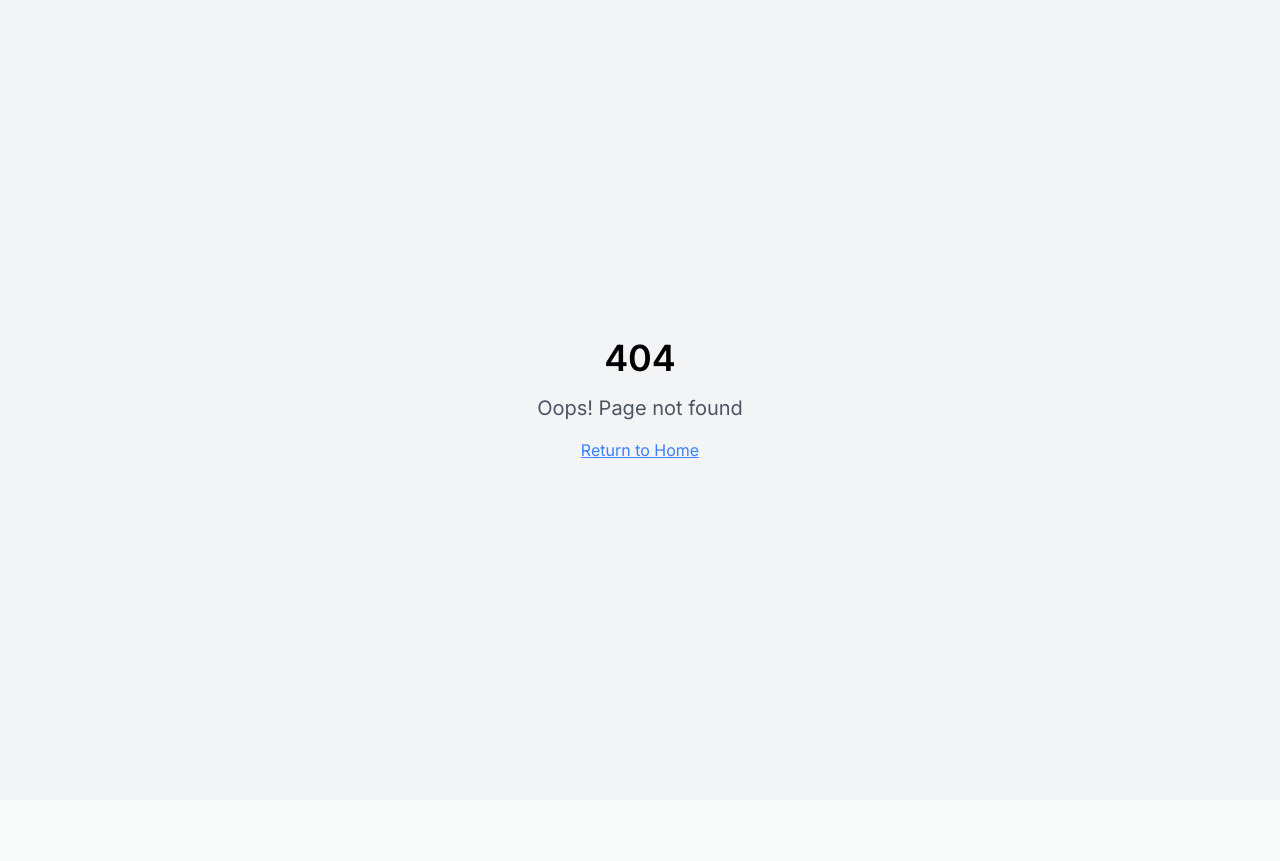
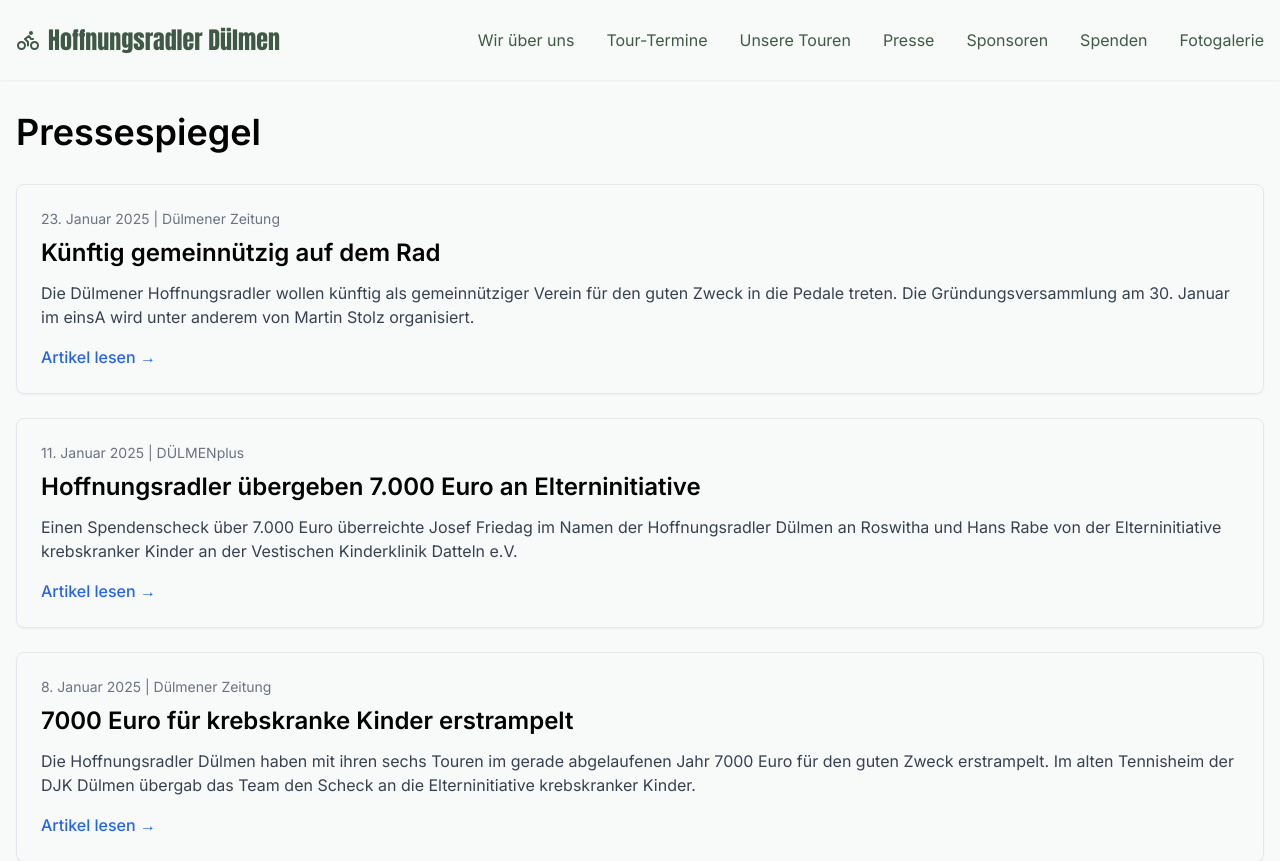
Before and after one commit to revalenz-gmbh/hoffnungsradler-duelmen, a React (Vite) app: page /presse in a window 1280 px wide. Before the commit this address had no page. Shown: the top 861 px of the page. Before the commit the page ends 800 px from the top, so only its background shows below. Built offline with nearby package versions, Linux system fonts and the light colour scheme.

Commit message:
Pressemeldungen

```diff
--- a/src/App.tsx
+++ b/src/App.tsx
@@ -2,7 +2,8 @@ import { Toaster } from "@/components/ui/toaster";
 import { Toaster as Sonner } from "@/components/ui/sonner";
 import { TooltipProvider } from "@/components/ui/tooltip";
 import { QueryClient, QueryClientProvider } from "@tanstack/react-query";
-import { BrowserRouter, Routes, Route } from "react-router-dom";
+import { BrowserRouter as Router, Routes, Route } from "react-router-dom";
+import Header from './components/Header';
 import Index from "./pages/Index";
 import UeberUns from "./pages/UeberUns";
 import TourTermine from "./pages/TourTermine";
@@ -13,6 +14,7 @@ import NotFound from "./pages/NotFound";
 import Datenschutz from "./pages/Datenschutz";
 import Impressum from "./pages/Impressum";
 import Medienhinweis from "./pages/Medienhinweis";
+import Presse from './pages/Presse';
 const queryClient = new QueryClient();
 
 const App = () => (
@@ -20,9 +22,12 @@ const App = () => (
     <TooltipProvider>
       <Toaster />
       <Sonner />
-      <BrowserRouter>
+      <Router>
+        <Header />
+        <main className="mt-20">
           <Routes>
             <Route path="/" element={<Index />} />
+            <Route path="/presse" element={<Presse />} />
             <Route path="/ueber-uns" element={<UeberUns />} />
             <Route path="/tour-termine" element={<TourTermine />} />
             <Route path="/unsere-touren" element={<UnsereTouren />} />
@@ -34,7 +39,8 @@ const App = () => (
             {/* ADD ALL CUSTOM ROUTES ABOVE THE CATCH-ALL "*" ROUTE */}
             <Route path="*" element={<NotFound />} />
           </Routes>
-      </BrowserRouter>
+        </main>
+      </Router>
     </TooltipProvider>
   </QueryClientProvider>
 );
--- a/src/components/Header.tsx
+++ b/src/components/Header.tsx
@@ -9,7 +9,7 @@ const Header = () => {
     { name: "Wir über uns", path: "/ueber-uns" },
     { name: "Tour-Termine", path: "/tour-termine" },
     { name: "Unsere Touren", path: "/unsere-touren" },
-    { name: "Presse", path: "#presse" },
+    { name: "Presse", path: "/presse" },
     { name: "Sponsoren", path: "/sponsoren" },
     { name: "Spenden", path: "/spenden" },
     {
--- /dev/null
+++ b/src/pages/Presse.tsx
@@ -0,0 +1,77 @@
+import React from 'react';
+import { Card, CardContent } from "@/components/ui/card";
+
+const Presse = () => {
+  const pressArticles = [
+    {
+      date: "23. Januar 2025",
+      title: "Künftig gemeinnützig auf dem Rad",
+      source: "Dülmener Zeitung",
+      excerpt: "Die Dülmener Hoffnungsradler wollen künftig als gemeinnütziger Verein für den guten Zweck in die Pedale treten. Die Gründungsversammlung am 30. Januar im einsA wird unter anderem von Martin Stolz organisiert.",
+      link: "https://www.dzonline.de/sport/lokalsport/kuenftig-gemeinnuetzig-auf-dem-rad-3233070",
+    },
+    {
+      date: "11. Januar 2025",
+      title: "Hoffnungsradler übergeben 7.000 Euro an Elterninitiative",
+      source: "DÜLMENplus",
+      excerpt: "Einen Spendenscheck über 7.000 Euro überreichte Josef Friedag im Namen der Hoffnungsradler Dülmen an Roswitha und Hans Rabe von der Elterninitiative krebskranker Kinder an der Vestischen Kinderklinik Datteln e.V.",
+      link: "https://duelmenplus.de/hoffnungsradler-uebergeben-7-000-euro-an-elterninitiative/",
+    },
+    {
+      date: "8. Januar 2025",
+      title: "7000 Euro für krebskranke Kinder erstrampelt",
+      source: "Dülmener Zeitung",
+      excerpt: "Die Hoffnungsradler Dülmen haben mit ihren sechs Touren im gerade abgelaufenen Jahr 7000 Euro für den guten Zweck erstrampelt. Im alten Tennisheim der DJK Dülmen übergab das Team den Scheck an die Elterninitiative krebskranker Kinder.",
+      link: "https://www.dzonline.de/sport/lokalsport/7000-euro-fuer-krebskranke-kinder-erstrampelt-3223224",
+    },
+    {
+      date: "22. November 2023",
+      title: "Hoffnungsradler Dülmen überreichten riesige Spende",
+      source: "DÜLMENplus",
+      excerpt: "Über eine Spende von 13.000 Euro freuten sich Vertreter der 'Elterninitiative krebskranker Kinder an der Vestischen Kinderklinik Datteln e.V.'. Das Geld stammt von der Jubiläumstour und weiteren Sponsoren.",
+      link: "https://duelmenplus.de/hoffnungsradler-duelmen-ueberreichten-riesige-spende/",
+    },
+    {
+      date: "7. April 2023",
+      title: "Hoffnungsradler Dülmen begrüßen Vertreter der Elterninitiative",
+      source: "Elterninitiative Datteln",
+      excerpt: "Gemeinsamer Start zum 'abstrampeln' für den guten Zweck mit Bürgermeister Carsten Hövekamp und Vertretern der Elterninitiative krebskranker Kinder.",
+      link: "https://www.elterninitiative-datteln.de/2023/04/07/hoffnungsradler-begrüßen-vertreter-der-elterninitiative/",
+    },
+    {
+      date: "22. März 2023",
+      title: "Jubiläum '20 Jahre Hoffnungsradler Dülmen für krebskranke Kinder'",
+      source: "DÜLMENplus",
+      excerpt: "Über 71.000 Euro für krebskranke Kinder sind in den vergangenen 19 Jahren bei den Rennradtouren der 'Hoffnungsradler Dülmen' zusammengekommen. Karfreitag startet das diesjährige Programm mit acht Touren.",
+      link: "https://duelmenplus.de/jubilaeum-20-jahre-hoffnungsradler-duelmen-fuer-krebskranke-kinder/",
+    },
+  ];
+
+  return (
+    <div className="container mx-auto py-8 px-4">
+      <h1 className="text-4xl font-bold mb-8">Pressespiegel</h1>
+
+      <div className="grid gap-6">
+        {pressArticles.map((article, index) => (
+          <Card key={index} className="hover:shadow-lg transition-shadow">
+            <CardContent className="p-6">
+              <div className="text-sm text-gray-500 mb-2">{article.date} | {article.source}</div>
+              <h2 className="text-2xl font-bold mb-3">{article.title}</h2>
+              <p className="text-gray-700 mb-4">{article.excerpt}</p>
+              <a
+                href={article.link}
+                target="_blank"
+                rel="noopener noreferrer"
+                className="text-blue-600 hover:text-blue-800 font-medium"
+              >
+                Artikel lesen →
+              </a>
+            </CardContent>
+          </Card>
+        ))}
+      </div>
+    </div>
+  );
+};
+
+export default Presse;
```
Lines whose indentation alone changed are shown as unchanged.
